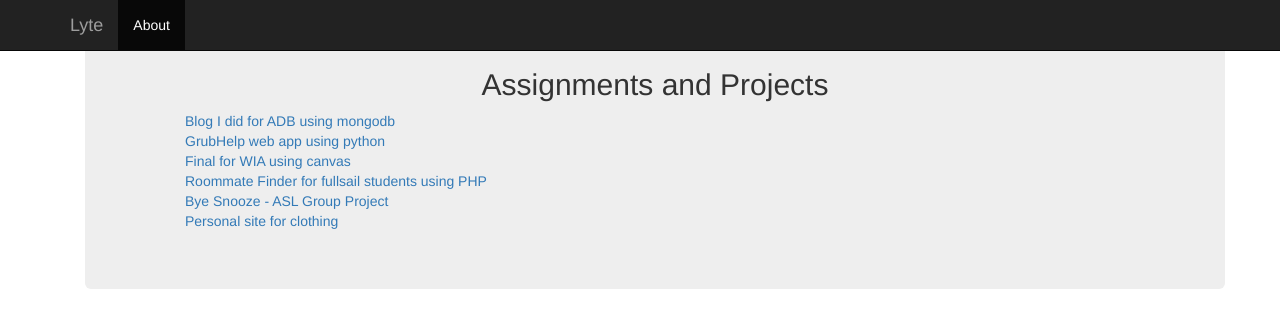
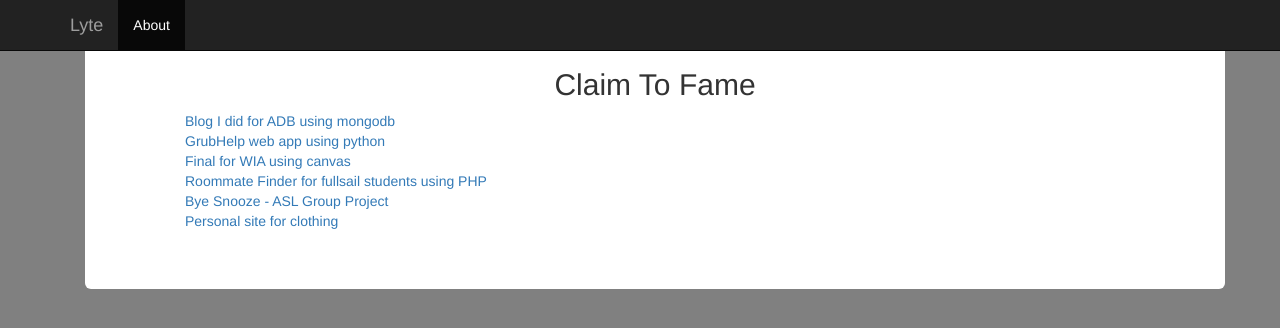
Before and after one commit to LyteiaHF1/DWPhooks, a plain HTML site: page index.html in a window 1280 px wide. Drawn offline with nearby package versions, Linux system fonts and the light colour scheme.

Commit message:
small changes
me and a classmate are using the same theme so wanted to change it;
going to change design later

```diff
--- a/index.html
+++ b/index.html
@@ -8,6 +8,14 @@
             li{
                 list-style-type: none;
             }
+            .jumbotron{
+                background-color: #fff;
+            }
+
+            body{
+                background-color: grey;
+            }
+
         </style>
 	</head>
 	<body>
@@ -33,7 +41,7 @@
 
 		<div class="container theme-showcase" role="main">
 			<div class="jumbotron">
-				<center><h2>Assignments and Projects</h2></center>
+				<center><h2>Claim To Fame</h2></center>
 				<ul>
                    <li><a href="img/grubHelp.jpg">Blog I did for ADB using mongodb</a></li>
                     <li><a href="img/grubHelp.jpg">GrubHelp web app using python</a></li>
```
